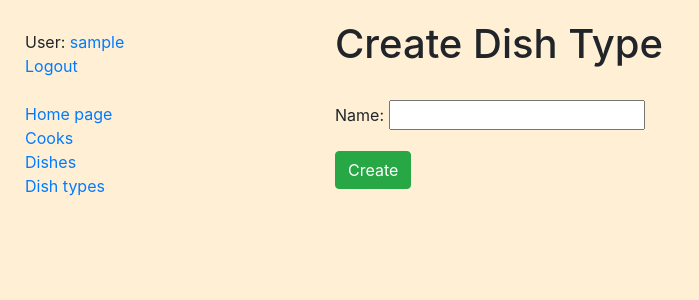
After one commit to ochernous/restaurant-kitchen-managment, a Django app: page /dish-types/create/ in a window 1280 px wide. The commit adds this page. Shown: the top 300 px of the page, without its empty margins (0-699 px from the left). Run offline with Django 4.2, Linux system fonts and the light colour scheme; the visitor is signed in with stand-in values (Sample User, id 1).

Commit message:
Add form for create DishType
Add 'dish-types/create/' path in urls.py, add 'DishTypeCreateView', add 'dish_type_form.html' template, add button 'create' in 'dish_type_list.html'

```diff
--- a/kitchen/urls.py
+++ b/kitchen/urls.py
@@ -2,6 +2,7 @@ from django.urls import path
 from kitchen.views import (
     index,
     DishTypeListView,
+    DishTypeCreateView,
     DishListView,
     DishDetailView,
     CookListView,
@@ -11,6 +12,7 @@ from kitchen.views import (
 urlpatterns = [
     path("", index, name="index"),
     path("dish-types/", DishTypeListView.as_view(), name="dish-type-list"),
+    path("dish-types/create/", DishTypeCreateView.as_view(), name="dish-type-create"),
     path("dishes/", DishListView.as_view(), name="dish-list"),
     path("dishes/<int:pk>", DishDetailView.as_view(), name="dish-detail"),
     path("cooks/", CookListView.as_view(), name="cook-list"),
--- a/kitchen/views.py
+++ b/kitchen/views.py
@@ -1,6 +1,7 @@
 from django.contrib.auth.mixins import LoginRequiredMixin
 from django.http import HttpRequest, HttpResponse
 from django.shortcuts import render
+from django.urls import reverse_lazy
 from django.views import generic
 
 from kitchen.models import Cook, Dish, DishType
@@ -26,6 +27,13 @@ class DishTypeListView(LoginRequiredMixin, generic.ListView):
     paginate_by = 5
 
 
+class DishTypeCreateView(LoginRequiredMixin, generic.CreateView):
+    model = DishType
+    fields = "__all__"
+    success_url = reverse_lazy("kitchen:dish-type-list")
+    template_name = "kitchen/dish_type_form.html"
+
+
 class DishListView(LoginRequiredMixin, generic.ListView):
     model = Dish
     queryset = Dish.objects.select_related("dish_type")
--- /dev/null
+++ b/templates/kitchen/dish_type_form.html
@@ -0,0 +1,11 @@
+{% extends "base.html" %}
+
+{% block content %}
+  <h1>Create Dish Type</h1>
+  <br>
+  <form action="" method="post" novalidate>
+    {% csrf_token %}
+    {{ form.as_p }}
+  <input type="submit" class="btn btn-success" value="Create">
+  </form>
+{% endblock %}
--- a/templates/kitchen/dish_type_list.html
+++ b/templates/kitchen/dish_type_list.html
@@ -2,6 +2,9 @@
 
 {% block content %}
   <h1>Dish Type List</h1>
+  <a href="{% url 'kitchen:dish-type-create' %}" class="btn btn-secondary">Create new</a>
+  <br>
+  <br>
 
   {% if dish_type_list %}
     <ul>
```
